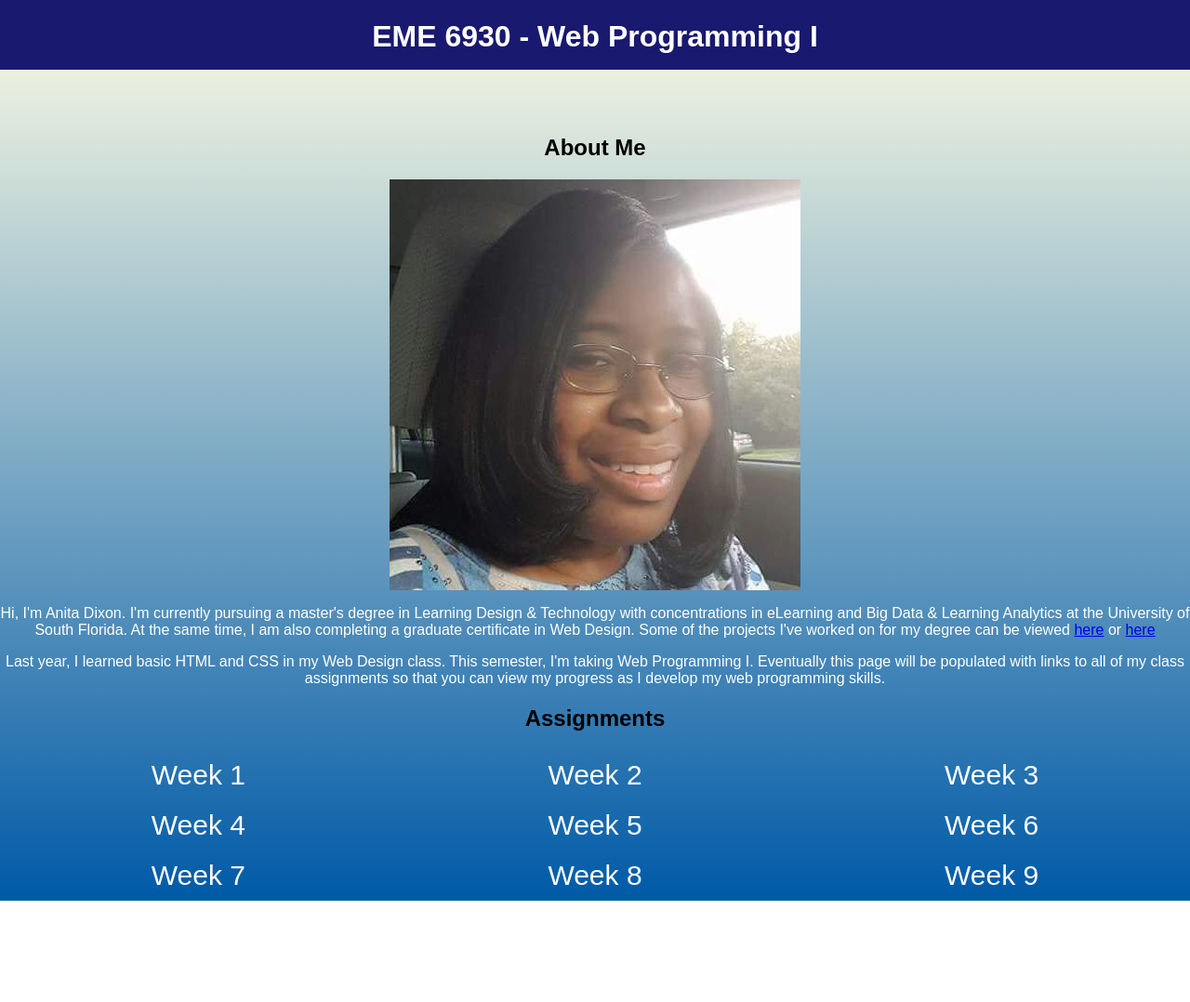
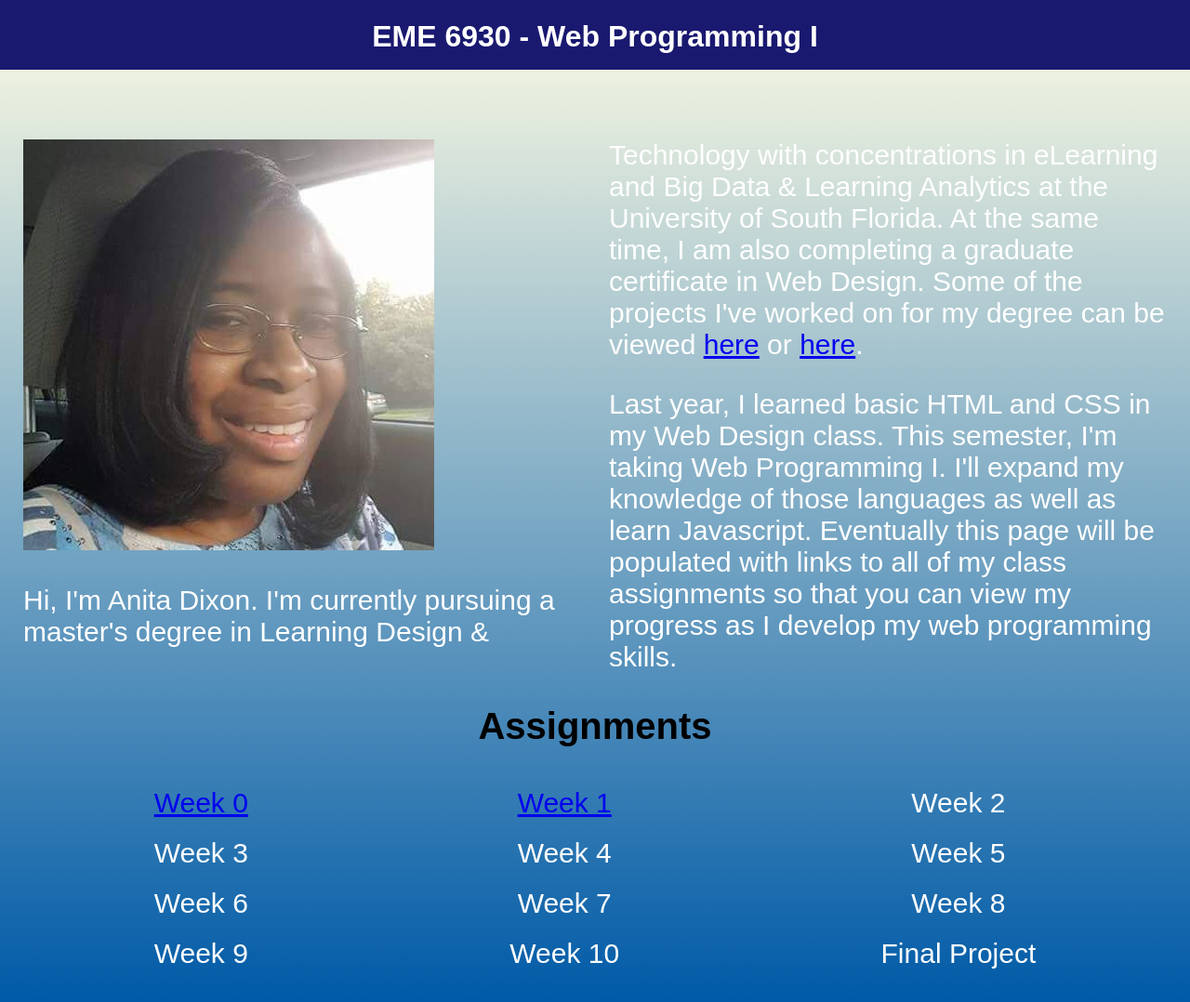
Before and after one commit to adixon99/Web-Programming-I, a plain HTML site: page Week 2.html in a window 1280 px wide. Shown: the whole page at 93% size. Before the commit the page ends 969 px from the top, so only its background shows below. Drawn offline with Linux system fonts and the light colour scheme.

Commit message:
Week 2 Final Update

```diff
--- a/Week 2.html
+++ b/Week 2.html
@@ -7,26 +7,31 @@
 </head>
 <body>
 <header>
-      <h1> EME 6930 - Web Programming I </h1>
-
+  <h1> EME 6930 - Web Programming I </h1>
 
 </header>
 
 
-  <h2> About Me</h2>
+<div class="container">
 
-  <img src="images/Anita2.jpg" alt=" Anita Dixon sitting in a car"/>
-  <p>Hi, I'm Anita Dixon. I'm currently pursuing a master's degree in Learning Design &amp; Technology with concentrations in eLearning and Big Data &amp Learning Analytics at the University of South Florida. At the same time, I am also completing a graduate certificate in Web Design. Some of the projects I've worked on for my degree can be viewed <a href="http://mcphersona.myweb.usf.edu/"> here</a> or
-  <a href="http://mcphersona.myweb.usf.edu/FinalProject/"> here</a></p>
+	<!--My Pic-->
+  <img src="images/Anita2.jpg" alt=" Anita Dixon sitting in a car">
 
-  <p>Last year, I learned basic HTML and CSS in my Web Design class. This semester, I'm taking Web Programming I. Eventually this page will be populated with links to all of my class assignments so that you can view my progress as I develop my web programming skills.</p>
 
-<section>
+	<!--About Me -->
+   <p >Hi, I'm Anita Dixon. I'm currently pursuing a master's degree in Learning Design &amp; Technology with concentrations in eLearning and Big Data &amp Learning Analytics at the University of South Florida. At the same time, I am also completing a graduate certificate in Web Design. Some of the projects I've worked on for my degree can be viewed <a href="http://mcphersona.myweb.usf.edu/"> here</a> or
+  <a href="http://mcphersona.myweb.usf.edu/FinalProject/"> here</a>.</p>
 
+  <p>Last year, I learned basic HTML and CSS in my Web Design class. This semester, I'm taking Web Programming I. I'll expand my knowledge of those languages as well as learn Javascript. Eventually this page will be populated with links to all of my class assignments so that you can view my progress as I develop my web programming skills.</p>
+
+	</div>
+
+	<!--Assignments by Week-->
   <h2> Assignments</h2>
 
   <div class="grid-container">
-  <div class="grid-item">Week 1</div>
+  <div class="grid-item"><a href="index.html"> Week 0</a></div>
+  <div class="grid-item"><a href="Week 1.html"> Week 1</a></div>
   <div class="grid-item">Week 2</div>
   <div class="grid-item">Week 3</div>
   <div class="grid-item">Week 4</div>
@@ -35,9 +40,16 @@
   <div class="grid-item">Week 7</div>
   <div class="grid-item">Week 8</div>
   <div class="grid-item">Week 9</div>
+  <div class="grid-item">Week 10</div>
+  <div class="grid-item">Final Project</div>
+
 </div>
 
-</section>
+
+
+
+
+
 
 
 </body>
--- a/week2style.css
+++ b/week2style.css
@@ -7,53 +7,51 @@ html {
 }
 
 body{
-	margin: auto;
+	margin: 25px;
 	background: #005AA7;  /* fallback for old browsers */
     background: -webkit-linear-gradient(to bottom, #FFFDE4, #005AA7);  /* Chrome 10-25, Safari 5.1-6 */
     background: linear-gradient(to bottom, #FFFDE4, #005AA7); /* W3C, IE 10+/ Edge, Firefox 16+, Chrome 26+, Opera 12+, Safari 7+ */
 	font-family: sans-serif;
 	padding-top: 125px;
-	text-align:center;
-	color:white
-
+	text-align: center;
+	color: white;
 }
 
 
 
 
 h1,h3,h4 {
-	color:white;text-align: center;
+	color: white; text-align: center;
 }
 
 h2 {
-	color:black;text-align: center;
+	color: black; text-align: center; font-size: 40px
 }
 
 
 header {
-	position:fixed;
+	position: fixed;
 	top: 0;
 	left: 0;
 	width: 100%;
 	background-color: midnightblue;
-	box-sizing:border-box;
+	box-sizing: border-box;
 	clear: both;
 	z-index: 1;
 	height: 75px;
-
 }
 
-
-img {display:block;
-  margin-left: auto;
-  margin-right: auto;
-  margin-top: auto;
+/*Pic & About Me Info*/
+.container {column-count: 2;
+	font-size: 30px;
+	text-align: left;
 }
 
+/*Assignments by Week */
 .grid-container {
   display: grid;
   grid-template-columns: auto auto auto;
-  margin: auto;
+  margin-left: auto
 	}
 
 .grid-item {
```
